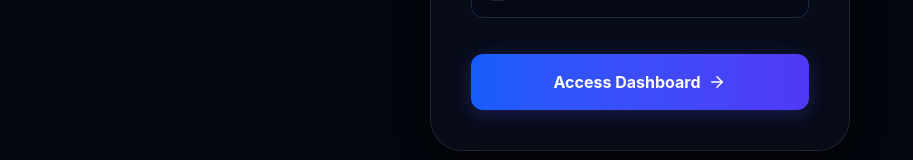
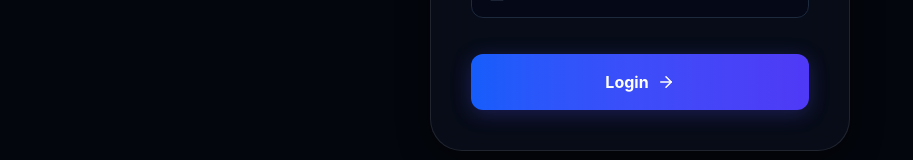
Before and after one commit to vanwanikhushal4-lang/crm-web, a React (Vite) app: page /login in a window 1280 px wide. Shown: the part 518-678 px from the top of the page, without its empty margins (0-913 px from the left). Built offline with nearby package versions, Linux system fonts and the light colour scheme.

Commit message:
chore: change login button text to 'Login'

```diff
--- a/src/pages/Login.jsx
+++ b/src/pages/Login.jsx
@@ -156,7 +156,7 @@ export default function Login() {
             <div className="absolute inset-0 w-full h-full bg-gradient-to-r from-transparent via-white/10 to-transparent -translate-x-full group-hover:translate-x-full transition-transform duration-1000 ease-in-out" />
 
             <span className="relative flex items-center justify-center gap-2">
-              {isLoading ? 'Authenticating...' : 'Access Dashboard'}
+              {isLoading ? 'Authenticating...' : 'Login'}
               {!isLoading && <ArrowRight size={18} className="group-hover:translate-x-1.5 transition-transform duration-300" />}
             </span>
           </button>
```
